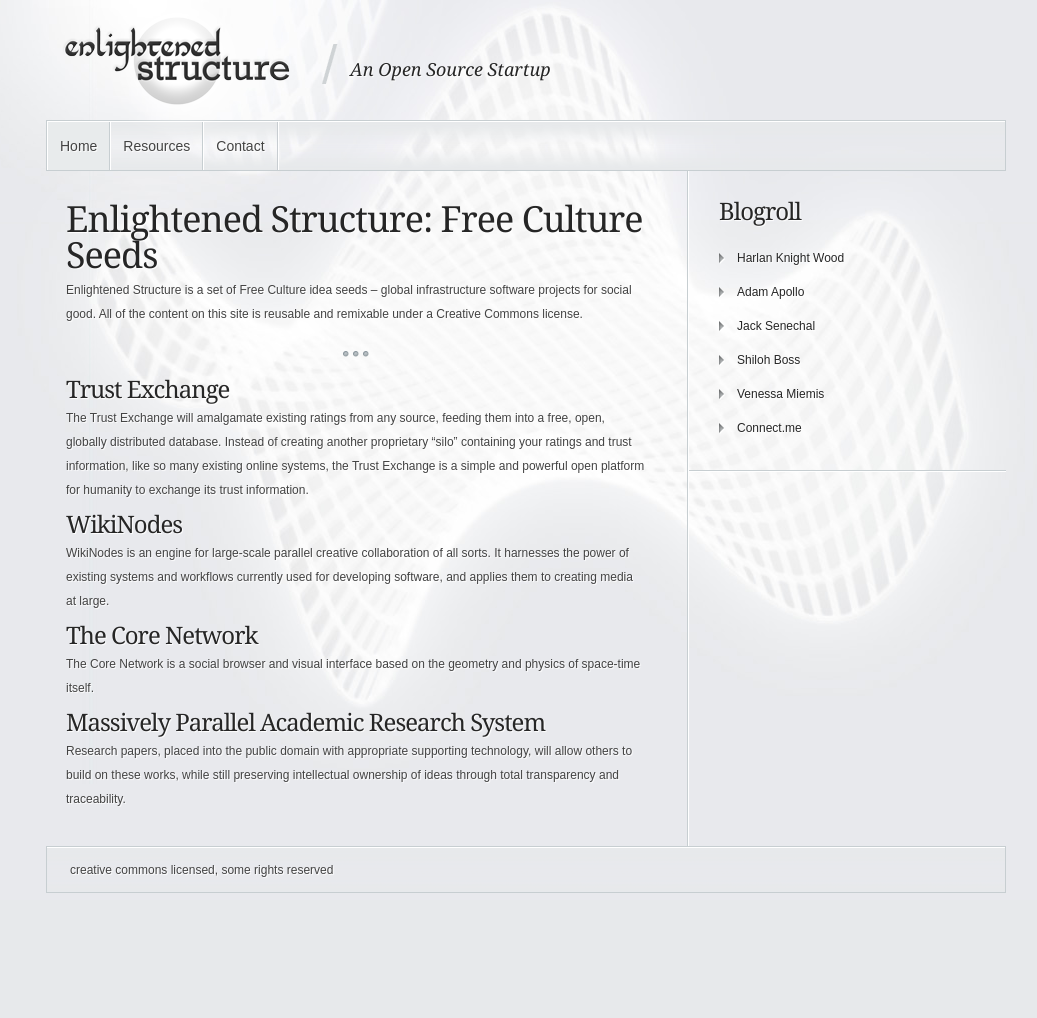
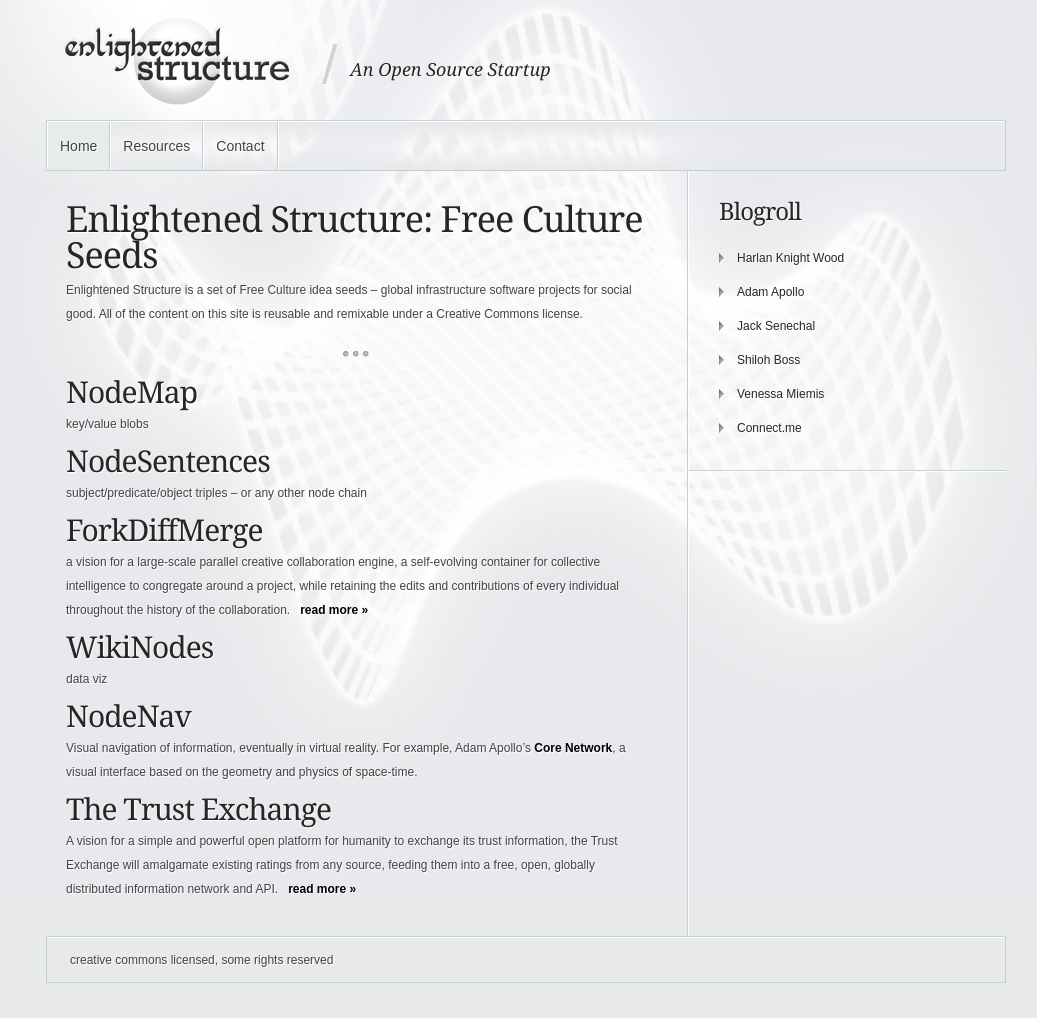
Before and after one commit to adamapollo/Enlightened_Structure, a Jekyll site: the page built from Home/index.md, in a window 1280 px wide. Shown: the whole page, without its empty margins (114-1151 px from the left). Built offline with Jekyll 4.4.1, drawn with Linux system fonts in a browser that asks for light colours; before the commit the page ends 928 px from its top, so only the background shows below that.

Commit message:
Reorganize top-level projects, and add new ones.

```diff
--- a/Home/index.md
+++ b/Home/index.md
@@ -2,21 +2,39 @@
 layout: default
 ---
 
-<div>
-  <h1>Enlightened Structure: Free Culture Seeds</h1>
+Enlightened Structure: Free Culture Seeds
+=========================================
 
-  <p>Enlightened Structure is a set of Free Culture idea seeds &#8211; global
-  infrastructure software projects for social good. All of the content on this site is
-  reusable and remixable under a Creative Commons license.</p>
+Enlightened Structure is a set of Free Culture idea seeds &#8211; global
+infrastructure software projects for social good. All of the content on this site is
+reusable and remixable under a Creative Commons license.
 
-  <div class="hr-ellipsis">&nbsp;</div>
+<div class="hr-ellipsis">&nbsp;</div>
 
-  {% for post in site.posts %}
-    <div class="excerpt">
-      <h3><a href="{{ post.url }}">{{ post.title }}</a></h3>
-      <p>
-        {{ post.excerpt }}
-      </p>
-    </div>
-  {% endfor %}
-</div>
+NodeMap
+-------
+key/value blobs
+
+NodeSentences
+-------------
+subject/predicate/object triples -- or any other node chain
+
+ForkDiffMerge
+-------------
+a vision for a large-scale parallel creative collaboration engine, a self-evolving container for collective intelligence to congregate around a project, while retaining the edits and contributions of every individual throughout the history of the collaboration. &nbsp; [read more &raquo;](/ForkDiffMerge)
+
+WikiNodes
+---------
+data viz
+
+NodeNav
+-------
+Visual navigation of information, eventually in virtual reality.  For example, Adam Apollo's [Core Network][], a visual interface based on the geometry and physics of space-time.
+
+The Trust Exchange
+------------------
+A vision for a simple and powerful open platform for humanity to exchange its trust information, the Trust Exchange will amalgamate existing ratings from any source, feeding them into a free, open, globally distributed information network and API. &nbsp; [read more &raquo;](/Trust_Exchange)
+
+
+
+[Core Network]: /Core_Network
--- a/Massively_Parallel_Academic_Research_Collaboration_System/index.html
+++ /dev/null
@@ -1,4 +0,0 @@
----
-layout: redirect
----
-/massively-parallel-academic-research-collaboration-system
--- a/Trust_Exchange/index.html
+++ /dev/null
@@ -1,4 +0,0 @@
----
-layout: redirect
----
-/trust-exchange
--- a/_posts/2010-07-26-trust-exchange.markdown
+++ b/Trust_Exchange/index.md
@@ -2,7 +2,6 @@
 title: Trust Exchange
 author: Harlan Knight Wood
 layout: post
-excerpt: The Trust Exchange will amalgamate existing ratings from any source, feeding them into a free, open, globally distributed database. Instead of creating another proprietary “silo” containing your ratings and trust information, like so many existing online systems, the Trust Exchange is a simple and powerful open platform for humanity to exchange its trust information.
 ---
 
 <img src="../IMG/the-trust-exchange-185x136.png" class="thumbnail-post alignleft" />
--- a/_posts/2010-07-25-wikinodes.markdown
+++ /dev/null
@@ -1,18 +0,0 @@
----
-title: WikiNodes
-author: Harlan Knight Wood
-layout: post
-excerpt: WikiNodes is an engine for large-scale parallel creative collaboration of all sorts. It harnesses the power of existing systems and workflows currently used for developing software, and applies them to creating media at large.
----
-
-<img src="../IMG/massively-parallel-academic-research-sys1-300x200-2-185x185.png" class="thumbnail-post alignleft" />
-
-_Large Scale Parallel Creative Collaboration_
-
-Wikis have revolutionized textual information sharing. Documents created by harnessing collective collaboration far outperform previous modes of knowledge aggregation. Wikipedia has demonstrated the incredible effectiveness of this approach.
-
-Just as open source has changed the face of software, and wikis have changed the arena of knowledge sharing, so too is a revolution brewing as creative collaboration becomes possible across all forms of media.  WikiNodes is designed to create a boundless and self-evolving container for collective intelligence to congregate around any type of project, while retaining the edits and contributions of every individual.
-
-In the WikiNodes collaboration platform, contributors do not have to agree on a single version; each author can maintain their own latest version.  This "branching" of creative works encourages a diversity of perspectives that can be exchanged and interwoven in a massive creative network.  Authors can create unlimited branches, easily view differences between branches, and merge in changes from other versions and authors.  The power of remixing.
-
-WikiNodes is an engine for large-scale parallel creative collaboration of all sorts. It harnesses the power of existing systems and workflows currently used for developing software, and applies them to creating media at large.
```
Also changed, not shown: Core_Network/index.md (renamed from _posts/2010-07-25-the-core-network.markdown, +0 -1 lines), ForkDiffMerge/index.md (added, +20 -0 lines), Massively_Parallel_Academic_Research_Collaboration_System/index.md (renamed from _posts/2010-01-01-massively-parallel-academic-research-collaboration-system.markdown, +1 -5 lines), _layouts/post.html (+1 -16 lines).
